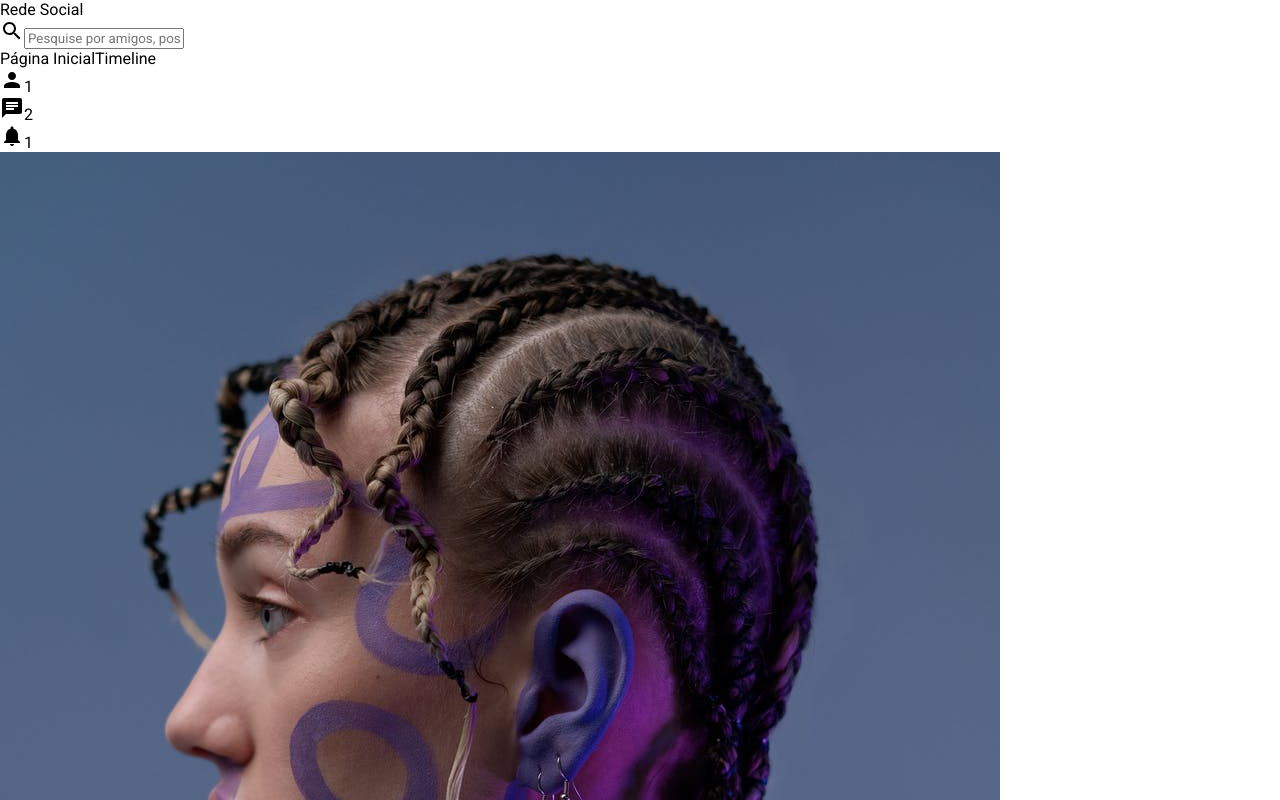
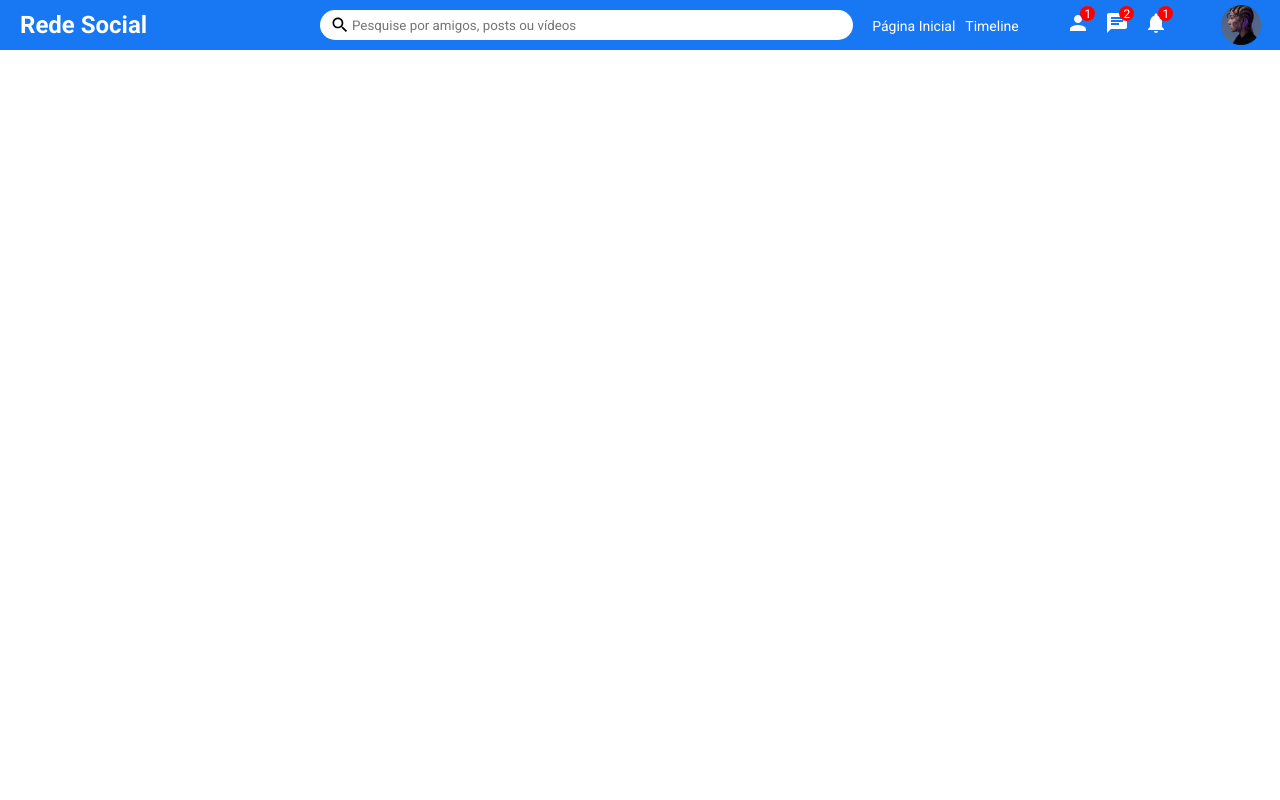
Before and after one commit to Rodffer/rede-social-frontend, a React (Create React App) app: page / in a window 1280 px wide. Shown: the top 800 px of the page. Built offline with nearby package versions, Linux system fonts and the light colour scheme; the HTML template or start-up script is replaced by a standard one.

Commit message:
Feat: adicionado estilizacao da topbar

```diff
--- a/src/components/topbar/Topbar.jsx
+++ b/src/components/topbar/Topbar.jsx
@@ -6,12 +6,15 @@
   return (
     <div className='topbarContainer'>
       <div className="topbarLeft">
-        <span className='logo'>Rede Social</span>
+        <span className='topbarLogo'>Rede Social</span>
       </div>
       <div className="topbarCenter">
-        <div className='searchbar'>
-          <Search />
-          <input placeholder='Pesquise por amigos, posts ou vídeos' className="searchInput" />
+        <div className='searchBar'>
+          <Search className='searchIcon'/>
+          <input
+            placeholder='Pesquise por amigos, posts ou vídeos'
+            className="searchInput"
+          />
         </div>
       </div>
       <div className="topbarRight">
--- a/src/components/topbar/topbar.css
+++ b/src/components/topbar/topbar.css
@@ -0,0 +1,96 @@
+.topbarContainer{
+  height: 50px;
+  width: 100%;
+  background-color: #1877f2;
+  display: flex;
+  align-items: center;
+  position: sticky;
+  top: 0;
+  z-index: 999;
+}
+
+.topbarLeft{
+  flex: 3;
+}
+
+.topbarCenter{
+  flex: 5;
+}
+
+.topbarRight{
+  flex: 4;
+  display: flex;
+  align-items: center;
+  justify-content: space-around;
+  color: white;
+}
+
+.topbarLink{
+  margin-right: 10px;
+  font-size: 14px;
+  cursor: pointer;
+}
+
+.topbarIcons{
+  display: flex;
+}
+
+.topbarIconItem{
+  margin-right: 15px;
+  cursor: pointer;
+  position: relative;
+}
+
+.topbarIconBadge{
+  width: 15px;
+  height: 15px;
+  background-color: red;
+  border-radius: 50%;
+  color: white;
+  position: absolute;
+  top: -5px;
+  right: -5px;
+  display: flex;
+  align-items: center;
+  justify-content: center;
+  font-size: 12px;
+}
+
+.topbarImage{
+   width: 40px;
+   height: 40px;
+   border-radius: 50%;
+   object-fit: cover;
+   cursor: pointer;
+}
+
+.topbarLogo{
+  font-size: 24px;
+  margin-left: 20px;
+  font-weight: bold;
+  color: white;
+  cursor: pointer;
+}
+
+.searchBar{
+  width: 100%;
+  height: 30px;
+  background-color: white;
+  border-radius: 30px;
+  display: flex;
+  align-items: center;
+}
+
+.searchIcon{
+  font-size: 20px !important;
+  margin-left: 10px;
+}
+
+.searchInput{
+  border: none;
+  width: 70%;
+}
+
+.searchInput:focus{
+  outline: none;
+}
```
